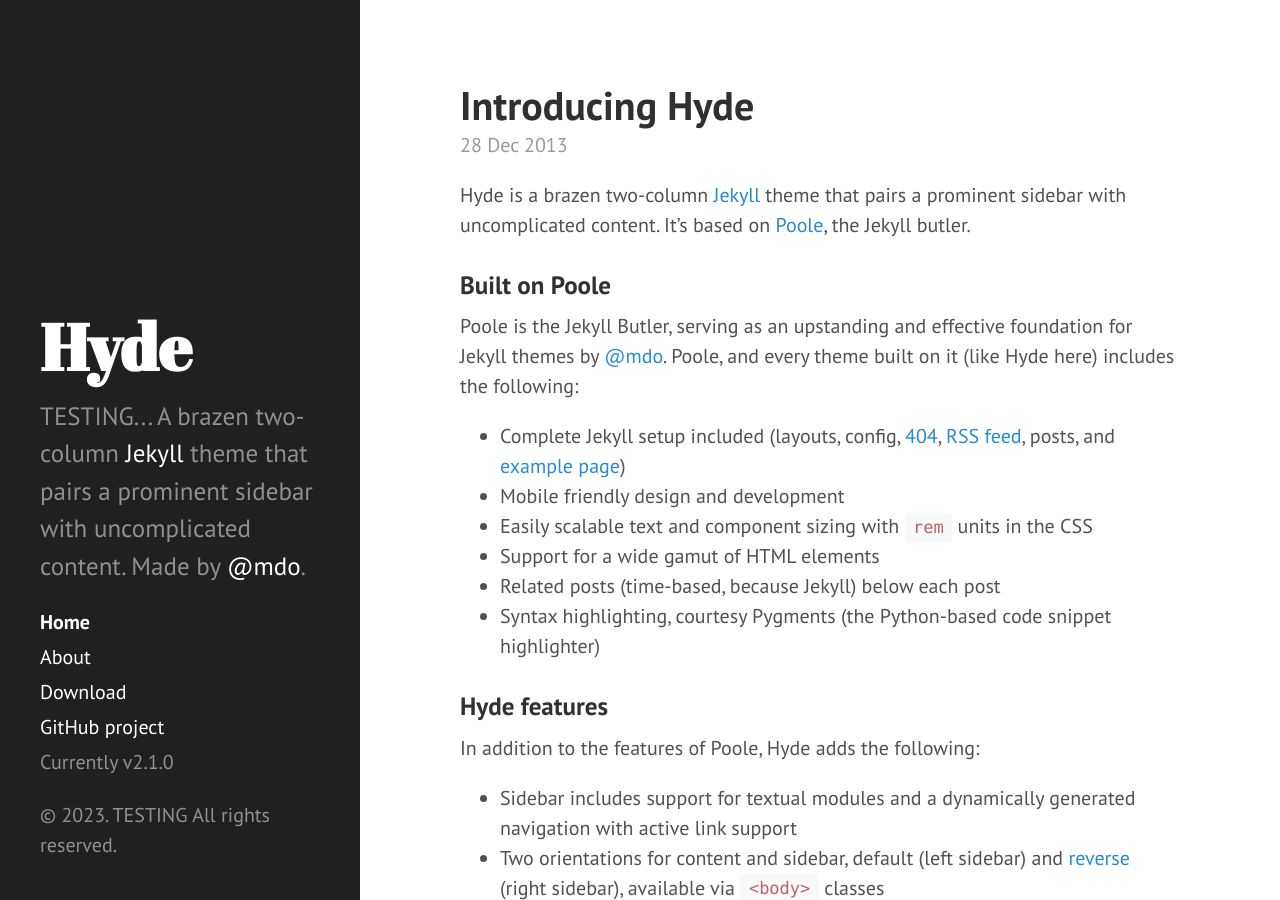
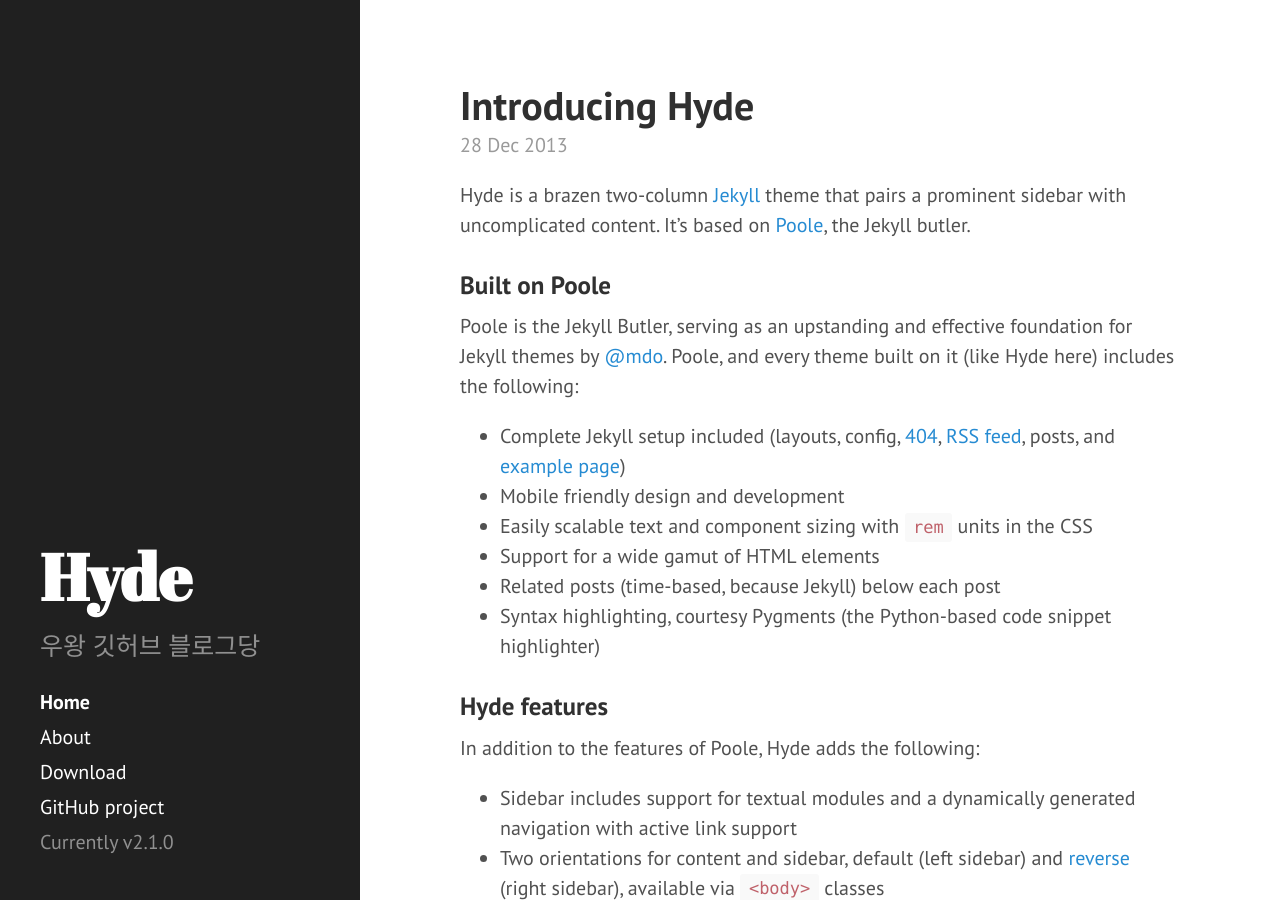
Before and after one commit to lightdelight/lightdelight.github.io, a Jekyll site: the page built from index.html, in a window 1280 px wide and 900 px high. Built offline with Jekyll 4.4.1, drawn with Linux system fonts in a browser that asks for light colours; the list of posts is cut into pages by our own code.

Commit message:
Modify sidebar properly

```diff
--- a/_config.yml
+++ b/_config.yml
@@ -8,7 +8,8 @@ permalink:        pretty
 # Setup
 title:            Hyde
 tagline:          'A Jekyll theme'
-description:      'TESTING... A brazen two-column <a href="http://jekyllrb.com" target="_blank">Jekyll</a> theme that pairs a prominent sidebar with uncomplicated content. Made by <a href="https://twitter.com/mdo" target="_blank">@mdo</a>.'
+description:	  '우왕 깃허브 블로그당'
+# description:      'A brazen two-column <a href="http://jekyllrb.com" target="_blank">Jekyll</a> theme that pairs a prominent sidebar with uncomplicated content. Made by <a href="https://twitter.com/mdo" target="_blank">@mdo</a>.'
 url:              http://hyde.getpoole.com
 baseurl:          /
 
--- a/_includes/sidebar.html
+++ b/_includes/sidebar.html
@@ -31,6 +31,6 @@
       <span class="sidebar-nav-item">Currently v{{ site.version }}</span>
     </nav>
 
-    <p>&copy; {{ site.time | date: '%Y' }}. TESTING All rights reserved.</p>
+<!--    <p>&copy; {{ site.time | date: '%Y' }}. All rights reserved.</p> -->
   </div>
 </div>
```
